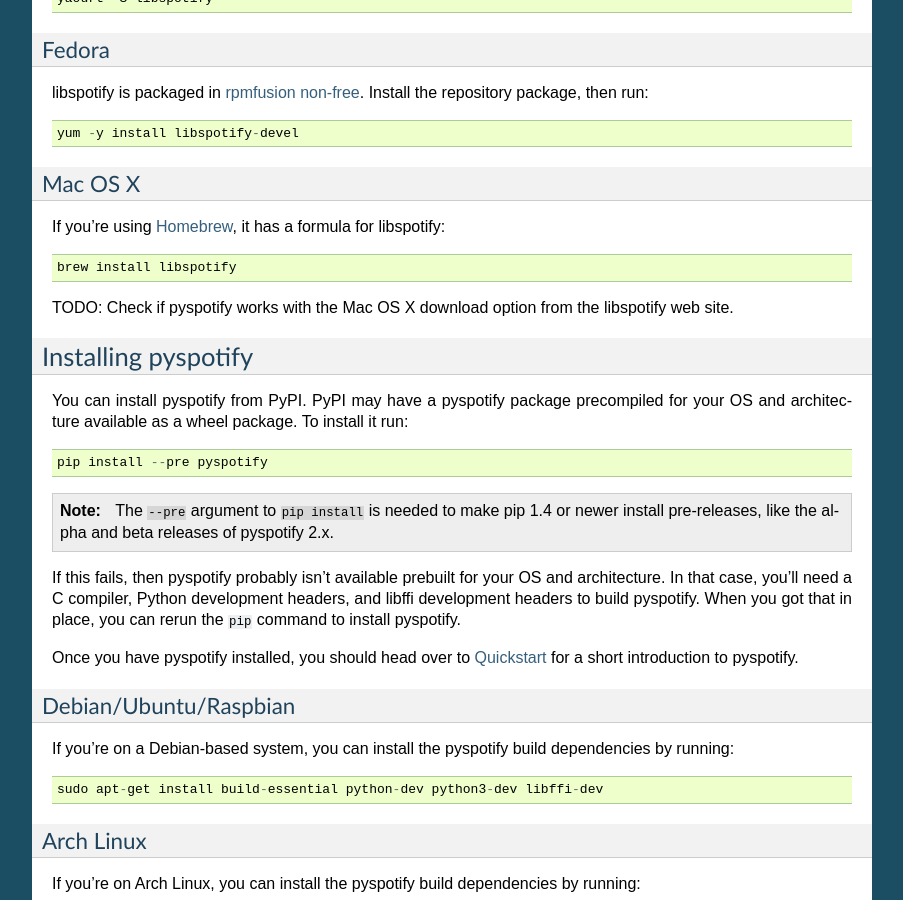
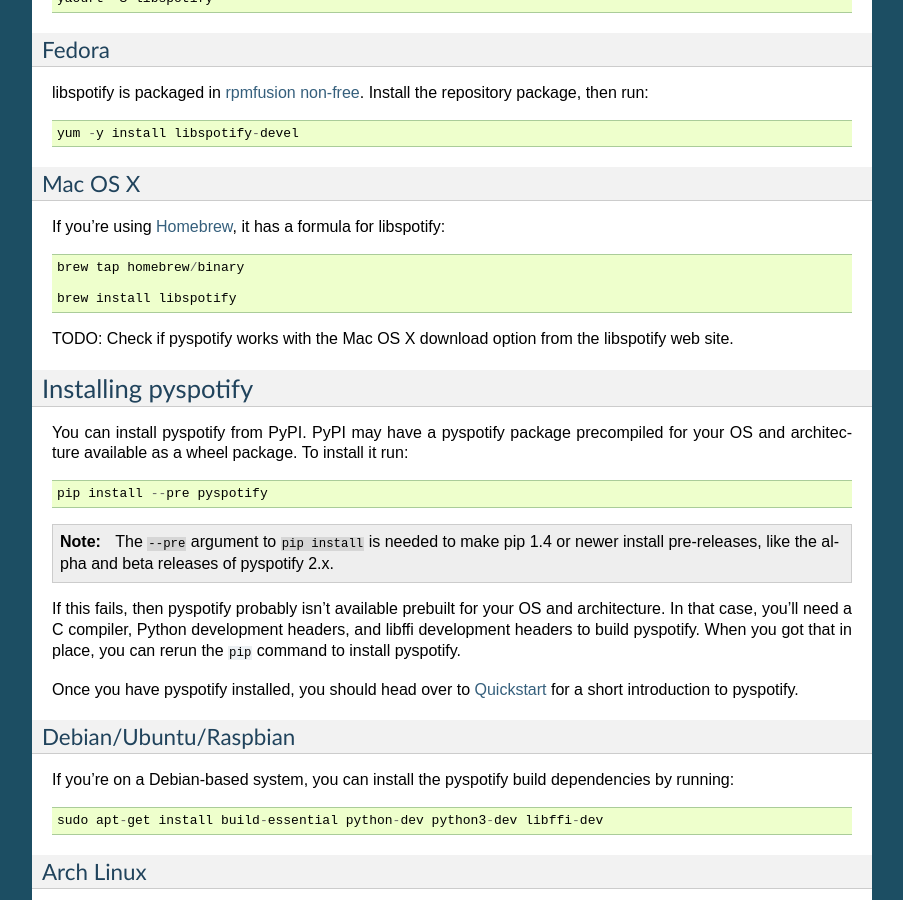
Before and after one commit to jodal/pyspotify, a Sphinx documentation site: the page built from docs/installation.rst, in a window 1280 px wide and 900 px high, scrolled down 715 px. Shown: the whole window, without its empty margins (198-1101 px from the left). Built offline with Sphinx 7.4.7, drawn with Linux system fonts in a browser that asks for light colours; pages that are not in the unit, such as notebooks, are missing from menus.

Commit message:
Update to the Mac OS X libspotify install
Before trying to install libspotify with brew, the user should tap into homebrew binary formulae

```diff
--- a/docs/installation.rst
+++ b/docs/installation.rst
@@ -60,6 +60,8 @@
 
 If you're using `Homebrew <http://brew.sh/>`_, it has a formula for
 libspotify::
+
+    brew tap homebrew/binary
 
     brew install libspotify
 
```
